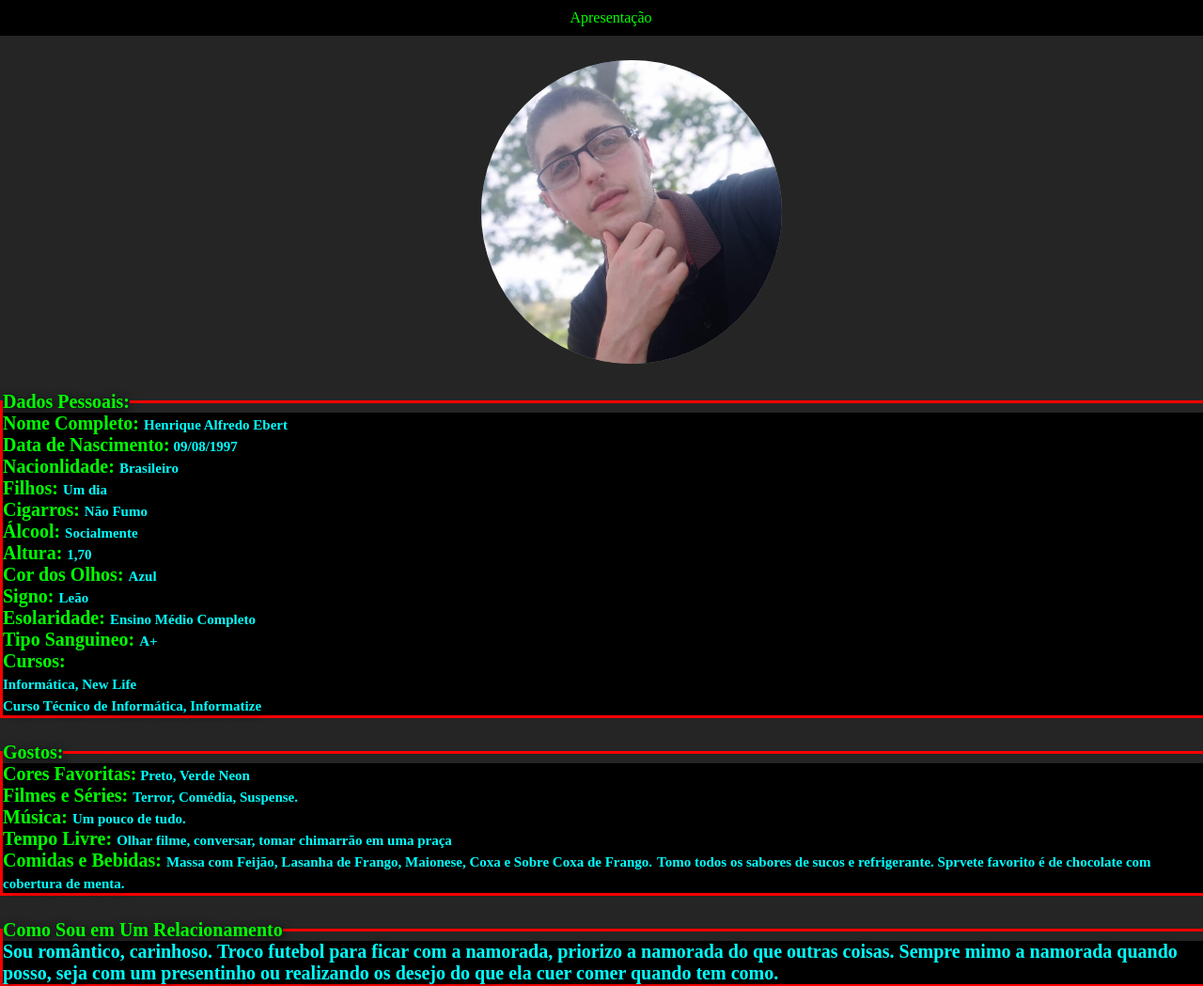
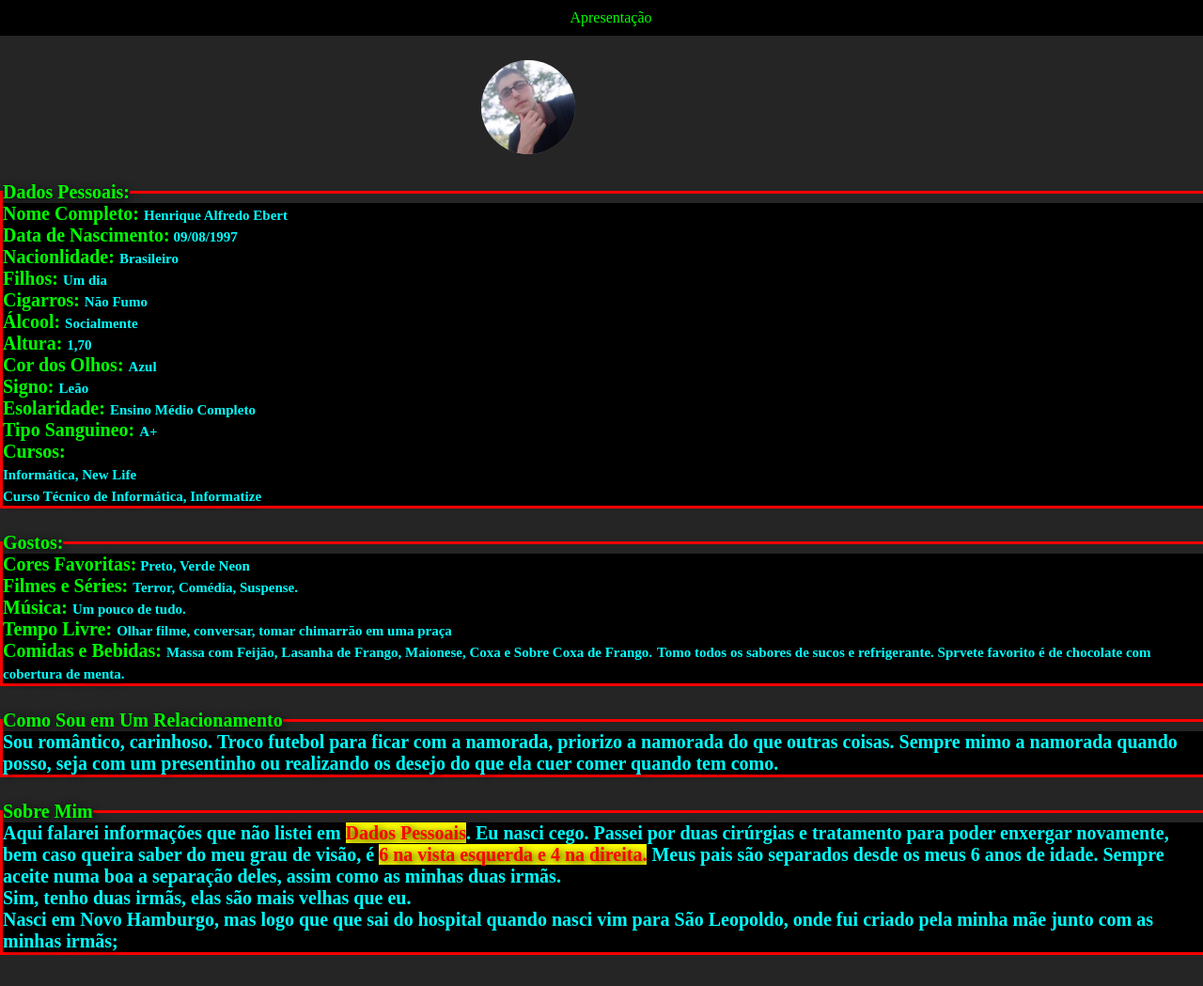
Before and after one commit to HenriqueEbert/sobre, a plain HTML site: page index.html in a window 1280 px wide. Shown: the top 1049 px of the page at 94% size. After the commit the page ends 1016 px from the top, so only its background shows below. Drawn offline with Linux system fonts and the light colour scheme.

Commit message:
Add files via upload

```diff
--- a/style.css
+++ b/style.css
@@ -19,8 +19,8 @@ position: fixed;
 
 .img{
     background-color: gray;
-    width: 25%;
-    height: 25%;
+    width: 100px;
+    height: 100px;
     margin-left: 40%;
     margin-top: 5%;
     border-radius: 50%;
```
